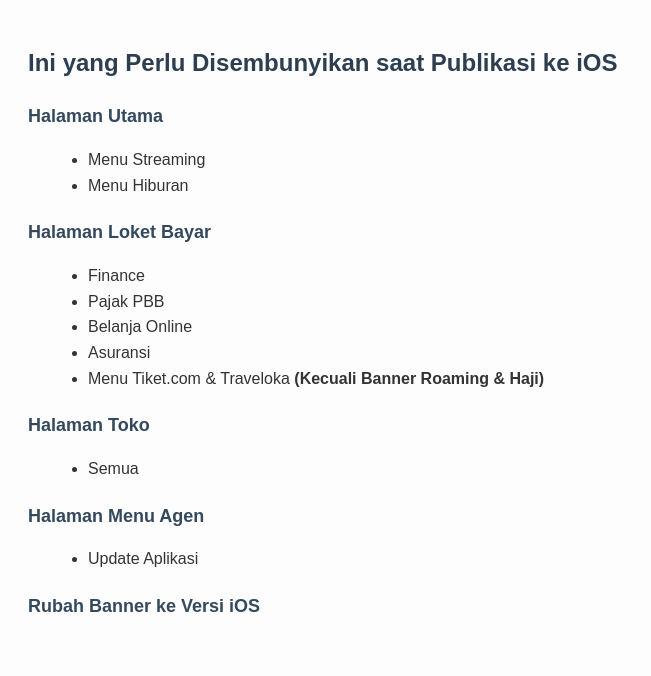
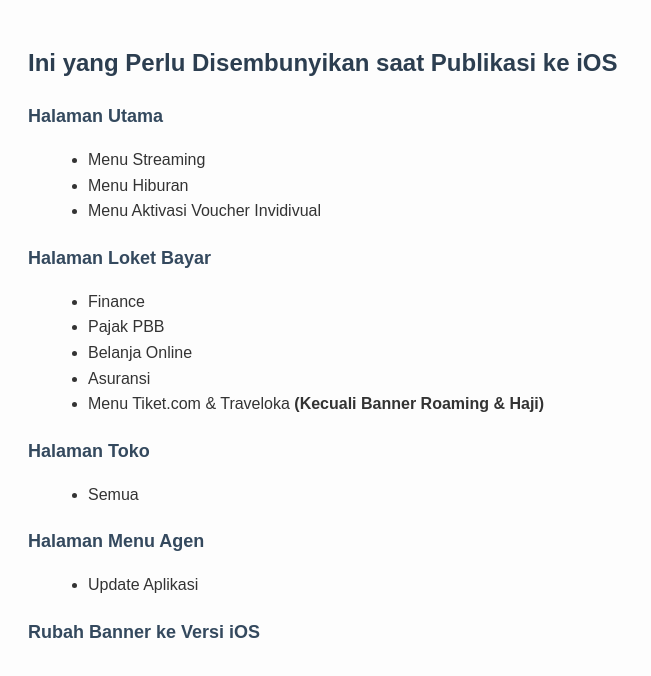
Before and after one commit to rmwapps/rmwapps, a plain HTML site: page ios_note.html in a window 1280 px wide. Shown: the whole page, without its empty margins (0-651 px from the left). Drawn offline with Linux system fonts and the light colour scheme.

Commit message:
update ios note

```diff
--- a/ios_note.html
+++ b/ios_note.html
@@ -34,6 +34,7 @@
     <ul>
       <li>Menu Streaming</li>
       <li>Menu Hiburan</li>
+      <li>Menu Aktivasi Voucher Invidivual</li>
     </ul>
 
     <h2>Halaman Loket Bayar</h2>
```
